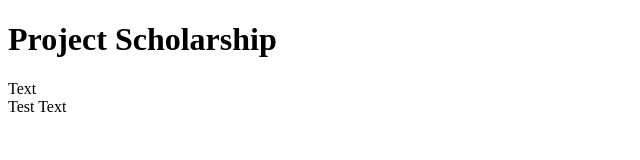
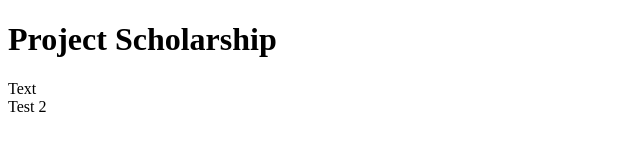
Before and after one commit to BoiMegadonutstheguy/Project-Scholarship, a website: page index.html in a window 1280 px wide. Shown: the full height of the page, 0-640 px from the left. Drawn offline with Linux system fonts and the light colour scheme.

Commit message:
Github files setup

```diff
--- a/index.html
+++ b/index.html
@@ -12,7 +12,7 @@
   <body>
     <h1>Project Scholarship</h1>
     <div>Text</div>
-    <div>Test Text</div>
+    <div>Test 2</div>
 
 
     <script src="index.js"></script>
```
